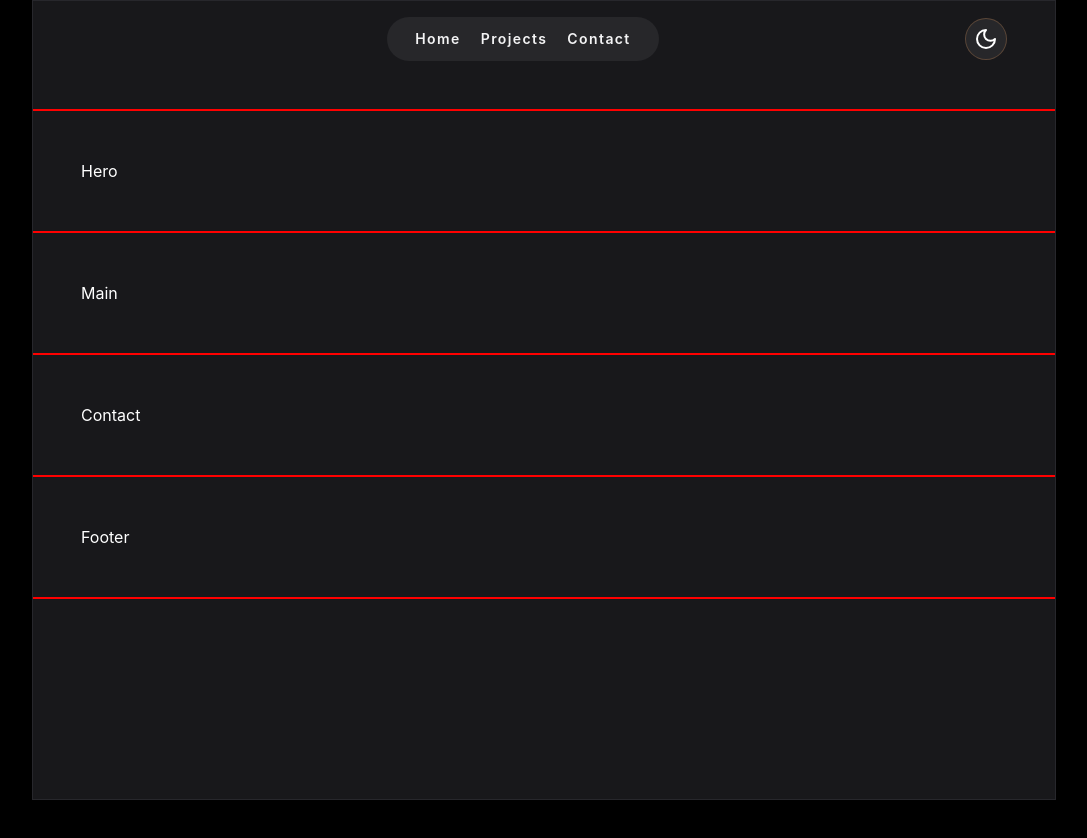
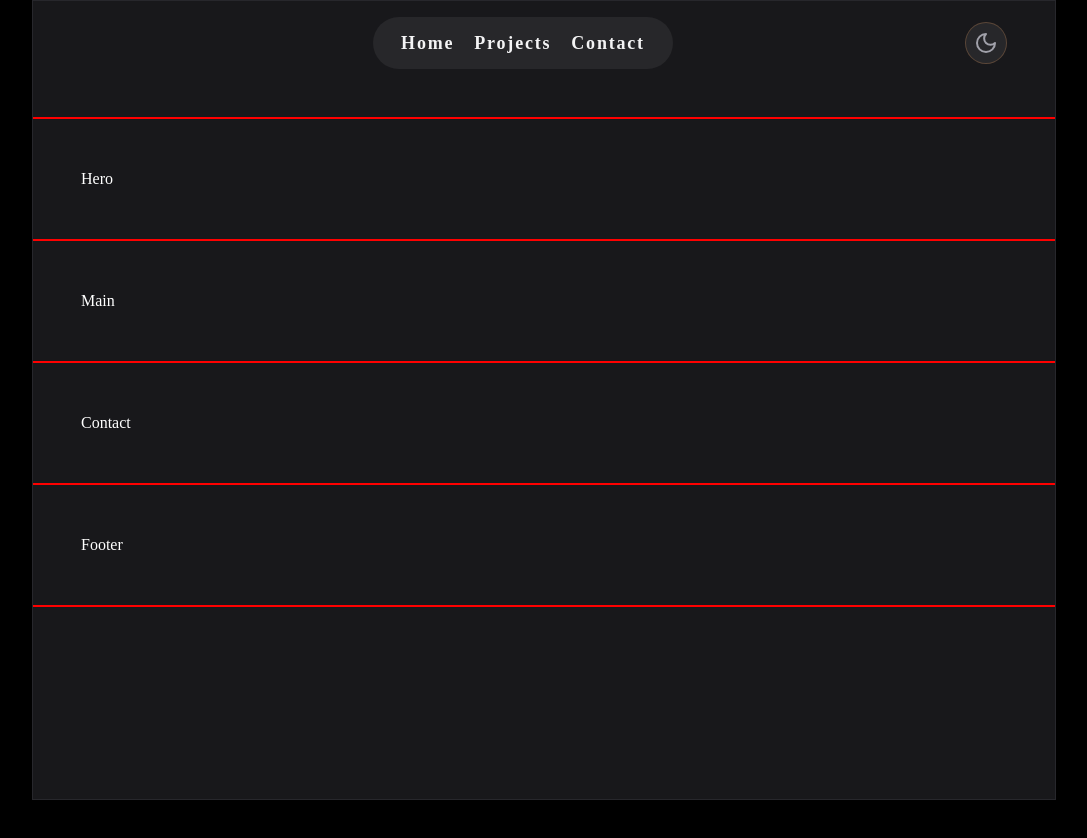
Before and after one commit to mohamedlasheen92/Portfolio, a React (Vite) app: page / in a window 1280 px wide. Shown: the top 838 px of the page, without its empty margins (96-1183 px from the left). Before the commit the page ends 800 px from the top, so only its background shows below. Built offline with nearby package versions, Linux system fonts and the light colour scheme.

Commit message:
finish header

```diff
--- a/src/App.tsx
+++ b/src/App.tsx
@@ -7,6 +7,7 @@ import Main from "./components/main/Main";
 function App() {
   return (
     <>
+      {/* <div className="text-5xl">💚 💙 🙋 👋</div> */}
       <div className="container mx-auto">
         <Header />
         <Hero />
--- a/src/components/header/Header.tsx
+++ b/src/components/header/Header.tsx
@@ -1,10 +1,11 @@
-import { Moon, Sun } from "lucide-react";
+import { Menu, Moon, Sun, X } from "lucide-react";
 import "./header.scss";
 import { useState } from "react";
+import IconButton from "../ui/IconButton";
 
 const Header = () => {
 
-
+  const [modal, setModal] = useState(false)
   const [iconMode, setIconMode] = useState(true);
   const toggleMode = () => setIconMode(!iconMode);
 
@@ -13,26 +14,53 @@ const Header = () => {
   return (
     <>
       <header className="header flex items-center justify-between">
-        <div></div>
-        <nav>
-          <ul className="flex space-x-5 py-3 px-7 rounded-full">
-            <li className="font-semibold text-sm tracking-widest">
+        <IconButton displayed="sm:hidden">
+          <Menu onClick={() => setModal(true)} />
+        </IconButton>
+        <div className="hidden sm:block"></div>
+        <nav className="hidden sm:block rounded-full">
+          <ul className="flex space-x-5 py-3 px-7  text-lg font-semibold ">
+            <li className=" tracking-widest">
               <a href="/">Home</a>
             </li>
-            <li className="font-semibold text-sm tracking-widest">
+            <li className=" tracking-widest">
               <a href="/">Projects</a>
             </li>
-            <li className="font-semibold text-sm tracking-widest">
+            <li className=" tracking-widest">
               <a href="/">Contact</a>
             </li>
           </ul>
         </nav>
-        <div
-          className={`icon p-2 icon rounded-full cursor-pointer border transition-colors duration-300`}
-          onClick={() => toggleMode()}
-        >
+        <IconButton onClick={() => toggleMode()}>
           {iconMode ? <Moon /> : <Sun className="sun" />}
-        </div>
+        </IconButton>
+
+        {modal && (
+          <div className="modal fixed inset-0 backdrop-blur-sm	">
+            <div className="popup  w-4/5 left-[10%] absolute top-10 py-4 px-8 rounded-lg">
+              <button className="absolute right-3 top-2 hover:rotate-180 hover:scale-150 duration-500">
+                <X onClick={() => setModal(false)} size={30} />
+              </button>
+              <ul className="mt-4 text-lg font-semibold">
+                <li>
+                  <a href="/" className="block py-3 border-b-2 border-gray-800">
+                    Home
+                  </a>
+                </li>
+                <li>
+                  <a href="/" className="block py-3 border-b-2 border-gray-800">
+                    Projects
+                  </a>
+                </li>
+                <li>
+                  <a href="/" className="block py-3 ">
+                    Contact
+                  </a>
+                </li>
+              </ul>
+            </div>
+          </div>
+        )}
       </header>
     </>
   );
--- a/src/components/header/header.scss
+++ b/src/components/header/header.scss
@@ -1,6 +1,6 @@
 
 header {
-  ul {
+  nav {
     background-color: var(--grayBackground);
     li{
       color: var(--linksColor);
@@ -10,15 +10,30 @@ header {
         }
     }
   }
-  .icon {
-    background-color: var(--grayBackground);
-    border-color: var(--darkYellow);
-    &:hover {
-      border-color: var(--lightYellow);
+  .modal {
+    .popup {
+      background-color: var(--containerTheme);
+      animation: popup .7s;
+
+      a:hover {
+        color: var(--primary);
+          transition: color .3s;
+      }
     }
-    .sun {
-      color: var(--sunYellow);
-    }
-
   }
 }
+
+
+
+
+@keyframes popup {
+  0% {
+    transform: scale(0);
+  }
+  60% {
+    transform: scale(1.2);
+  }
+  100% {
+    transform: scale(1);
+  }
+}
--- /dev/null
+++ b/src/components/ui/IconButton.scss
@@ -0,0 +1,15 @@
+.icon {
+  background-color: var(--grayBackground);
+  border-color: var(--darkYellow);
+  color: var(--iconColor);
+
+  &:hover {
+    border-color: var(--lightYellow);
+    color: var(--linkColor);
+  }
+
+  .sun {
+    color: var(--sunYellow);
+  }
+
+}
--- /dev/null
+++ b/src/components/ui/IconButton.tsx
@@ -0,0 +1,20 @@
+import { ButtonHTMLAttributes, ReactNode } from "react"
+import './IconButton.scss'
+
+interface IProps extends ButtonHTMLAttributes<HTMLButtonElement> {
+  children: ReactNode;
+  displayed?: string;
+}
+
+const IconButton = ({children,displayed = "block", ...rest}: IProps) => {
+
+  return (
+    <>
+      <button className={`icon p-2 rounded-full cursor-pointer border transition-colors duration-300 ${displayed}`} {...rest}>
+        {children}
+      </button>
+    </>
+  );
+}
+
+export default IconButton
--- a/src/index.css
+++ b/src/index.css
@@ -9,6 +9,7 @@
   --borderColor: #3f3f4666;
   --sectionPadding: 3rem;
   --grayBackground: #27272a;
+  --iconColor: #a1a1aa;
   --darkYellow: #f4a5603f;
   --lightYellow: #f4a560bf;
   --sunYellow: #FFDB5C;
@@ -27,10 +28,11 @@
 body {
   background-color: var(--bodyTheme);
   color: #fff;
+  height: 7000px;
 }
 
 :root {
-  font-family: Inter, system-ui, Avenir, Helvetica, Arial, sans-serif;
+  font-family: cursive;
 
 }
 .container {
```
